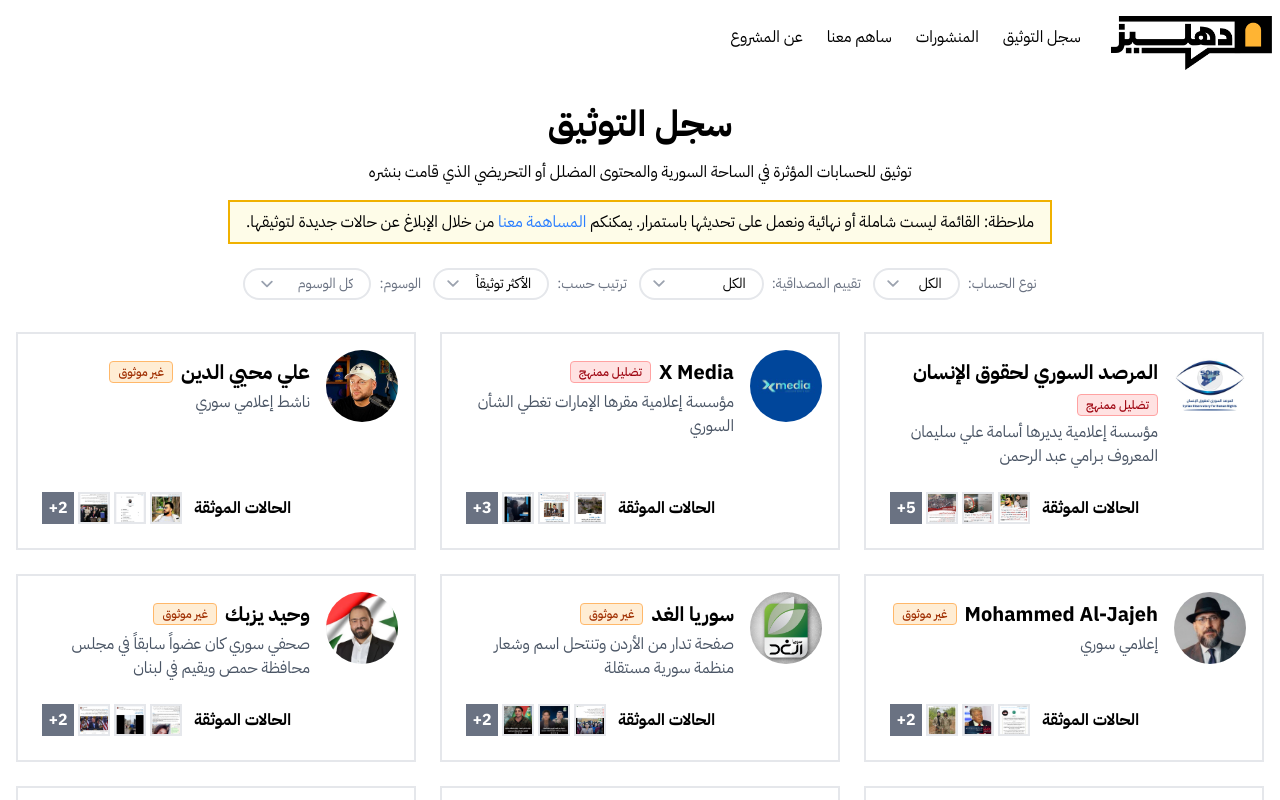
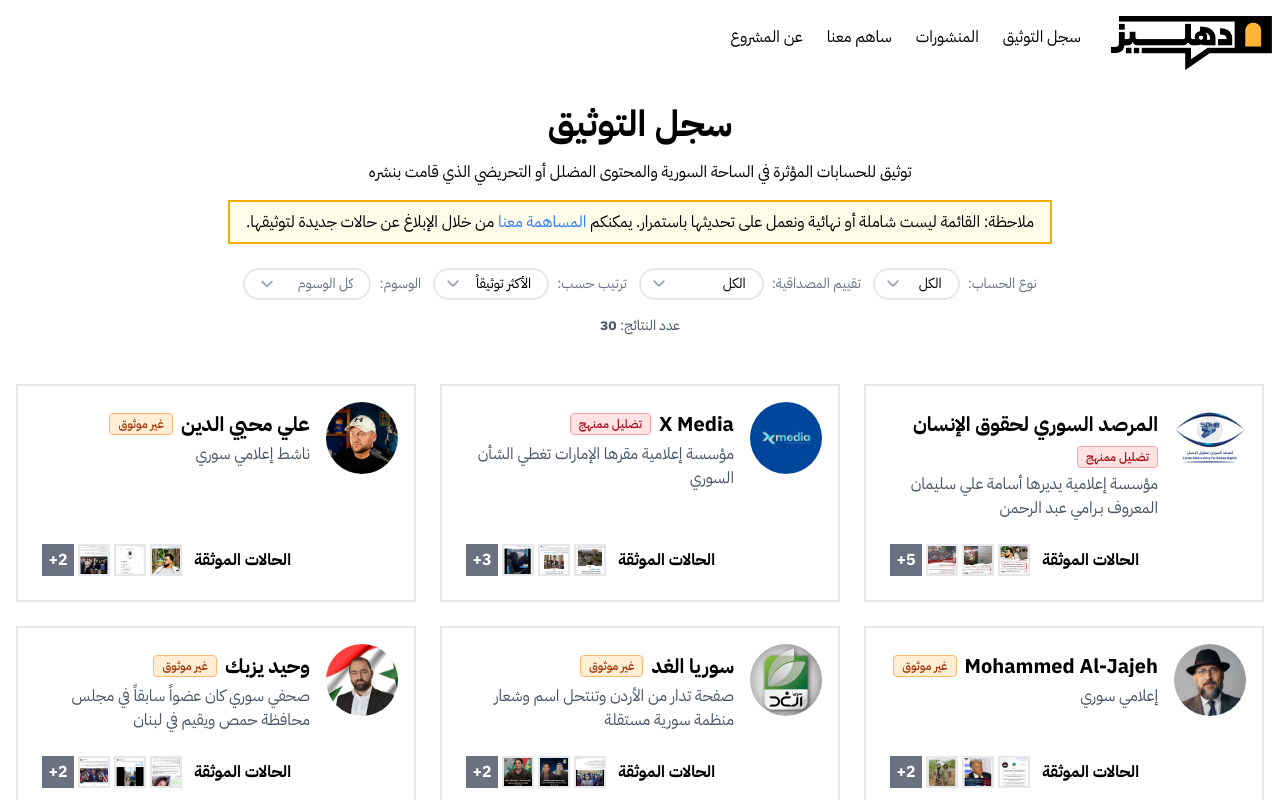
Before and after one commit to NasijSy/dahliz, a SvelteKit app: page /profiles in a window 1280 px wide. Shown: the top 800 px of the page. Built offline with nearby package versions, Linux system fonts and the light colour scheme.

Commit message:
Add number of results to profiles page

```diff
--- a/src/routes/profiles/+page.svelte
+++ b/src/routes/profiles/+page.svelte
@@ -31,6 +31,8 @@
     const tagOptions = $derived(
         data.allTags.map((t) => ({ value: t.slug, label: t.label }))
     );
+
+    const resultsCount = $derived(data.profiles.length);
 
     /** @param {Record<string, string | string[]>} params */
     function buildUrl(params) {
@@ -151,6 +153,8 @@
             {/if}
         </div>
 
+        <p class="mt-4 text-sm text-gray-600">عدد النتائج: <span class="font-bold">{resultsCount}</span></p>
+
         <div class="grid grid-cols-1 md:grid-cols-2 lg:grid-cols-3 gap-6 w-full max-w-7xl mt-8 px-2">
             {#each data.profiles as profile}
                 <ProfileCard {profile} allTags={data.allTags} />
```
